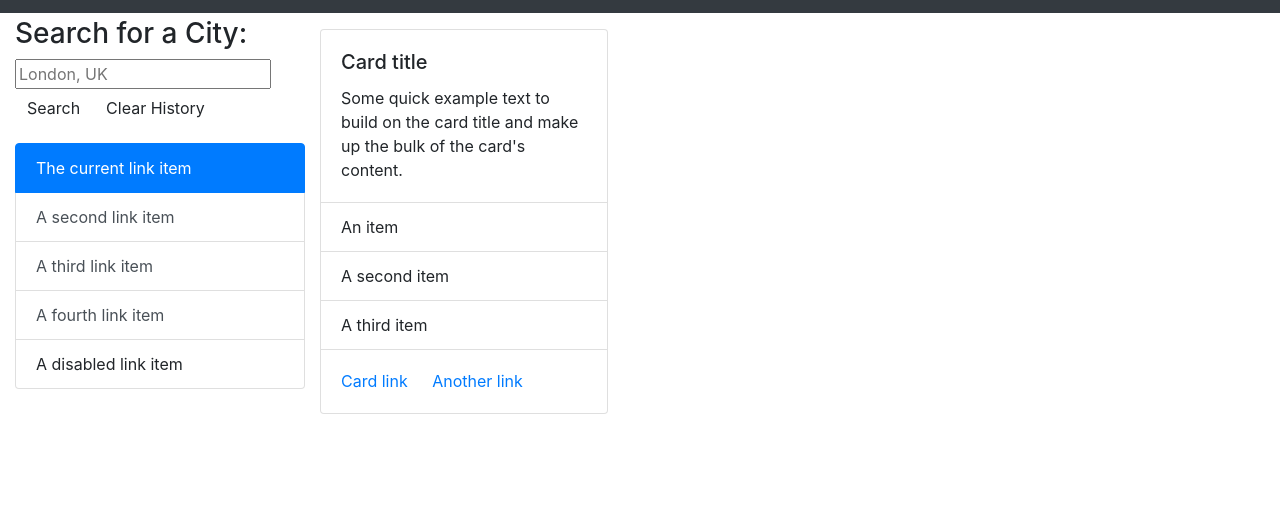
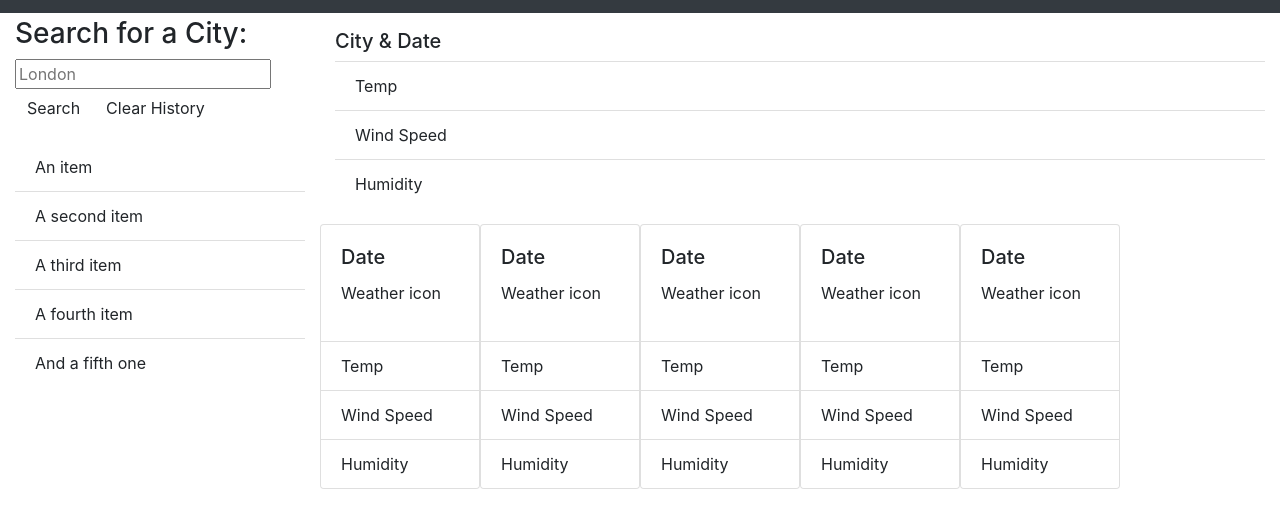
Before and after one commit to NNavickas/Weather-Dashboard, a plain HTML site: page index.html in a window 1280 px wide. Shown: the part 83-610 px from the top of the page. Drawn offline with nearby package versions, Linux system fonts and the light colour scheme.

Commit message:
lots of code, not a whol lot working

```diff
--- a/index.html
+++ b/index.html
@@ -26,7 +26,7 @@
         <form id="search-form" class="form">
           <div class="form-inline form-group">
             <div class="input-group">
-              <input class="form-input weather-search" type="text" id="search-input" placeholder="London, UK"
+              <input class="form-input weather-search" type="text" id="search-input" placeholder="London"
                 aria-labelledby="form-heading" aria-controls="today forecast" />
               <div class="input-group-append">
                 <button type="submit" class="btn search-button" id="search-button" aria-label="submit search">
@@ -44,38 +44,86 @@
         </form>
         <div class="list-group" id="history">
           <div class="list-group">
-            <a href="#" class="list-group-item list-group-item-action active" aria-current="true">
-              The current link item
-            </a>
-            <a href="#" class="list-group-item list-group-item-action">A second link item</a>
-            <a href="#" class="list-group-item list-group-item-action">A third link item</a>
-            <a href="#" class="list-group-item list-group-item-action">A fourth link item</a>
-            <a class="list-group-item list-group-item-action disabled">A disabled link item</a>
-          </div>
+            <ul class="list-group list-group-flush">
+              <li class="list-group-item">An item</li>
+              <li class="list-group-item">A second item</li>
+              <li class="list-group-item">A third item</li>
+              <li class="list-group-item">A fourth item</li>
+              <li class="list-group-item">And a fifth one</li>
+            </ul>
         </div>
       </aside>
 
       <div class="col-lg-9 pb-3">
         <section id="today" class="mt-3" role="region" aria-live="polite">
+          <h5 class="city-title" id="current">City & Date</h5>
+          <ul class="list-group list-group-flush">
+            <li class="list-group-item" id="tempDay2">Temp</li>
+            <li class="list-group-item" id="windDay2">Wind Speed</li>
+            <li class="list-group-item" id="humidityDay2">Humidity</li>
+          </ul>
+        </section>
 
+        <section id="forecast" class="row mt-3" role="region" aria-live="polite">
 
-
-        </section>
-        <section id="forecast" class="row mt-3" role="region" aria-live="polite">
-          <div class="card" style="width: 18rem;">
+          <div class="card" style="width: 10rem;">
             <div class="card-body">
-              <h5 class="card-title">Card title</h5>
-              <p class="card-text">Some quick example text to build on the card title and make up the bulk of the card's content.</p>
+              <h5 class="card-title" id="day1">Date</h5>
+              <p class="icon" id="icon1">Weather icon</p>
             </div>
             <ul class="list-group list-group-flush">
-              <li class="list-group-item">An item</li>
-              <li class="list-group-item">A second item</li>
-              <li class="list-group-item">A third item</li>
+              <li class="list-group-item" id="tempDay1">Temp</li>
+              <li class="list-group-item" id="windDay1">Wind Speed</li>
+              <li class="list-group-item" id="humidityDay1">Humidity</li>
             </ul>
+          </div>
+
+          <div class="card" style="width: 10rem;">
             <div class="card-body">
-              <a href="#" class="card-link">Card link</a>
-              <a href="#" class="card-link">Another link</a>
+              <h5 class="card-title" id="day2">Date</h5>
+              <p class="icon" id="icon1">Weather icon</p>
             </div>
+            <ul class="list-group list-group-flush">
+              <li class="list-group-item" id="tempDay2">Temp</li>
+              <li class="list-group-item" id="windDay2">Wind Speed</li>
+              <li class="list-group-item" id="humidityDay2">Humidity</li>
+            </ul>
+          </div>
+
+          <div class="card" style="width: 10rem;">
+            <div class="card-body">
+              <h5 class="card-title" id="day3">Date</h5>
+              <p class="icon" id="icon1">Weather icon</p>
+            </div>
+            <ul class="list-group list-group-flush">
+              <li class="list-group-item" id="tempDay3">Temp</li>
+              <li class="list-group-item" id="windDay3">Wind Speed</li>
+              <li class="list-group-item" id="humidityDay3">Humidity</li>
+            </ul>
+          </div>
+
+          <div class="card" style="width: 10rem;">
+            <div class="card-body">
+              <h5 class="card-title" id="day4">Date</h5>
+              <p class="icon" id="icon1">Weather icon</p>
+            </div>
+            <ul class="list-group list-group-flush">
+              <li class="list-group-item" id="tempDay4">Temp</li>
+              <li class="list-group-item" id="windDay4">Wind Speed</li>
+              <li class="list-group-item" id="humidityDay4">Humidity</li>
+            </ul>
+          </div>
+
+          <div class="card" style="width: 10rem;">
+            <div class="card-body">
+              <h5 class="card-title" id="day5">Date</h5>
+              <p class="icon" id="icon1">Weather icon</p>
+            </div>
+            <ul class="list-group list-group-flush">
+              <li class="list-group-item" id="tempDay5">Temp</li>
+              <li class="list-group-item" id="windDay5">Wind Speed</li>
+              <li class="list-group-item" id="humidityDay5">Humidity</li>
+            </ul>
           </div>
 
 
--- a/js/script.js
+++ b/js/script.js
@@ -7,23 +7,33 @@ var clearEl = $("#clear-button");
 
 // http://api.openweathermap.org/geo/1.0/direct?q={city name},{country code}&limit=1&appid=7cecd6cf1a25249cb6676d7e0009bd81
 
+// FUNCTION 1
 // build Geo Query URL using input from form
-function buildGeoQueryURL(event) {
-//   // queryURL is the url we'll use to query the API
-//   var queryURL = "http://api.openweathermap.org/geo/1.0/direct?q=" + inputEl + "&limit=1&appid=7cecd6cf1a25249cb6676d7e0009bd81";
-//   console.log(queryURL);
-//   event.preventDefault();
+function buildGeoQueryURL() {
+  // start of URL, always the same
+  const weatherMap = "http://api.openweathermap.org/geo/1.0/direct?q="
+  // user input to change city in URL
+  var city = $("#search-input");
+  // suffix of URL incl API key, always the same
+  const apiKey = "&limit=5&appid=7cecd6cf1a25249cb6676d7e0009bd81"
+
+//FUNCTION 2
+// use URL to submit API request
+function apiRequest1() {
+  var geoQueryURL = weatherMap + city + apiKey;
+  loadJSON(geoQueryURL,gotData)
+  console.log(geoQueryURL);
+}
+
+
+// fetch(`http://api.openweathermap.org/geo/1.0/direct?q=` + inputEl + `&limit=1&appid=7cecd6cf1a25249cb6676d7e0009bd81`)
+//   .then(response => response.json())
+//   .then(data => {
+//     const lat = data.coord.lat;
+//     const lon = data.coord.lon;
+//     buildFinalQueryURL(lat, lon);
+//   });
 // }
-
-fetch(`http://api.openweathermap.org/geo/1.0/direct?q=${inputEl}&limit=1&appid=7cecd6cf1a25249cb6676d7e0009bd81`)
-  .then(response => response.json())
-  .then(data => {
-    const lat = data.coord.lat;
-    const lon = data.coord.lon;
-    buildFinalQueryURL(lat, lon);
-  });
-event.preventDefault();
-}
 
 // build Final Query URL using input from form
 // function buildFinalQueryURL(event) {
@@ -38,6 +48,26 @@ function buildFinalQueryURL(lat, lon) {
   var finalQueryURL = "http://api.openweathermap.org/data/2.5/forecast?lat=" + lat + "&lon=" + lon + "&appid=7cecd6cf1a25249cb6676d7e0009bd81";
   console.log(finalQueryURL);
 }
+
+// FUNCTION
+// Update the page with the data
+function getCurrentLocation(position) {
+
+  const latitude = position.coords.latitude;
+  const longitude = position.coords.longitude;
+
+  console.log(latitude);
+  console.log(longitude);
+
+  $.getJSON("http://api.openweathermap.org/data/2.5/forecast?lat=" + latitude + "&lon=" + longitude + "&appid=7cecd6cf1a25249cb6676d7e0009bd81&units=metric", function (data) {
+      console.log(data);
+      console.log(weather.main.temp);
+      $("#search-input").append(inputEl + " ");
+      $(".temperature").append(temp + " ");
+      $(".weatherdescription").append(field + " ");
+  })
+
+};
 
 // Update page function
 
@@ -56,7 +86,8 @@ $("#search-button").on("click", function(event) {
   $.ajax({
     url: queryURL,
     method: "GET"
-  }).then(updatePage);
+  })
+  //.then(updatePage);
 });
 
 // clear history
@@ -99,4 +130,4 @@ function printHistory(previous) {
 
 function nextFunction() {
 
-}
+}}
```
